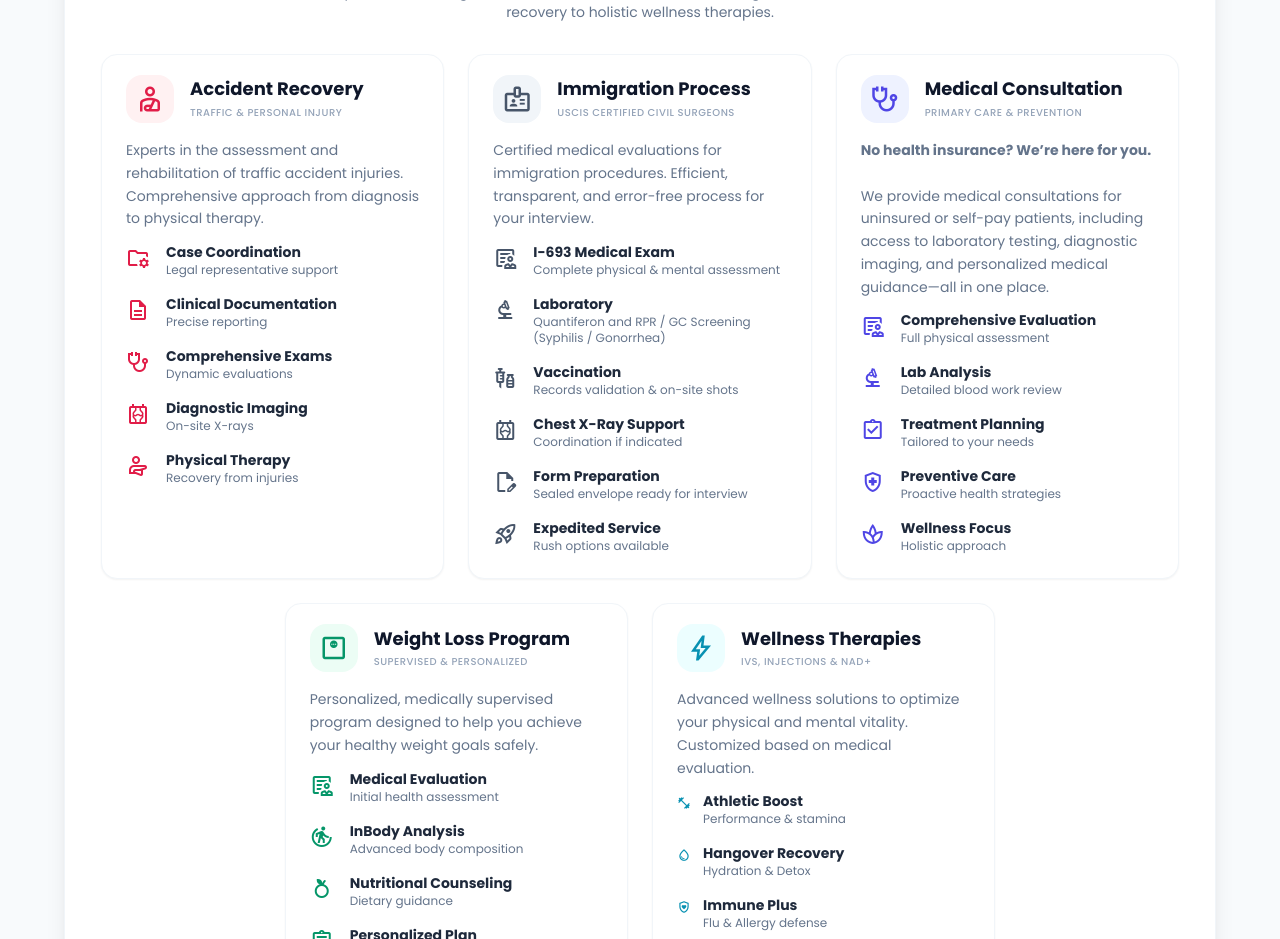
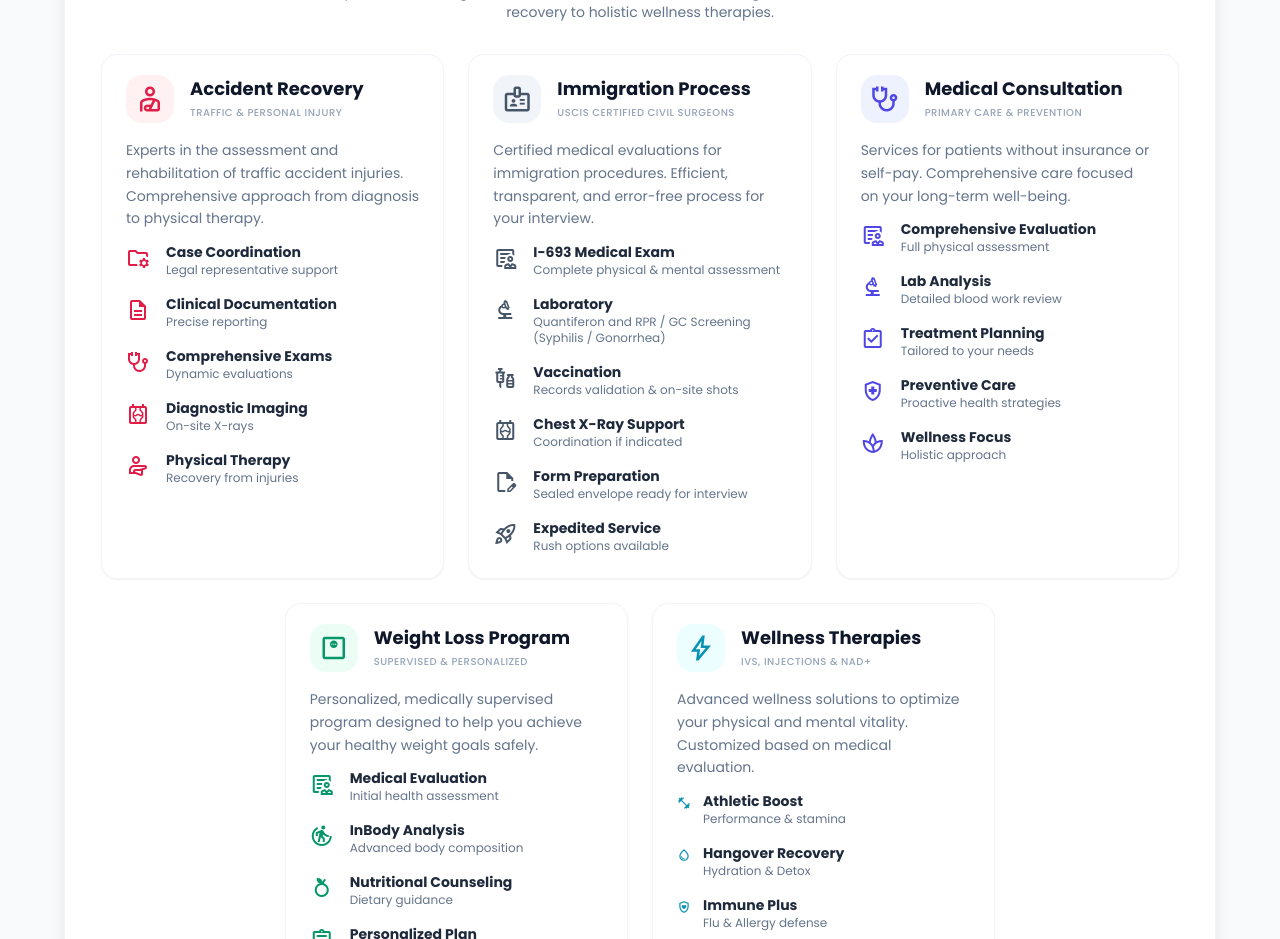
Before and after one commit to ruizuregmedicalcenter/ruizuregmedicalcenter2, a React (Vite) app: page / in a window 1280 px wide. Shown: the part 820-1759 px from the top of the page. Built offline with nearby package versions, Linux system fonts and the light colour scheme.

Commit message:
Revert Medical Consultation description to concise version

```diff
--- a/src/LandingPage.jsx
+++ b/src/LandingPage.jsx
@@ -255,8 +255,8 @@ const LandingPage = () => {
                                 </div>
                                 <p className="text-slate-500 mb-3 text-sm leading-relaxed">
                                     {language === 'en'
-                                        ? <><strong>No health insurance? We’re here for you.</strong><br /><br />We provide medical consultations for uninsured or self-pay patients, including access to laboratory testing, diagnostic imaging, and personalized medical guidance—all in one place.</>
-                                        : <><strong>¿No tiene seguro médico? Estamos aquí para usted.</strong><br /><br />Ofrecemos consultas médicas para pacientes sin seguro o con pago privado, incluyendo el acceso a pruebas de laboratorio, imágenes diagnósticas y orientación médica personalizada, todo en un solo lugar.</>}
+                                        ? "Services for patients without insurance or self-pay. Comprehensive care focused on your long-term well-being."
+                                        : "Servicios para pacientes sin seguro o pago privado. Atención integral enfocada en su bienestar a largo plazo."}
                                 </p>
                                 <div className="grid grid-cols-1 gap-4">
                                     <div className="flex gap-4">
```
